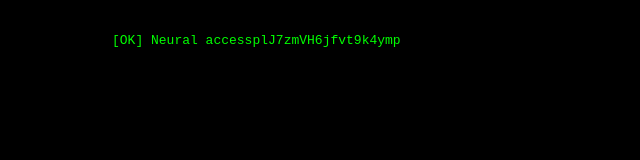
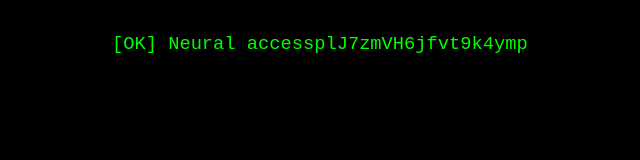
Before and after one commit to CSFILMS/terminal-access, a plain HTML site: page index.html in a window 1280 px wide. Shown: the whole page, without its empty margins (178-818 px from the left). Drawn offline with Linux system fonts and the light colour scheme.

Commit message:
Updated HTML styling

```diff
--- a/index.html
+++ b/index.html
@@ -9,6 +9,7 @@
       color: #00FF00;
       font-family: monospace;
       padding: 20px;
+      font-size: 1.2em; /* Base font size for all text */
     }
 
     #terminal {
@@ -16,14 +17,20 @@
       margin: auto;
     }
 
+    /* Password input styling */
     input {
       background: black;
       border: none;
       color: #00FF00;
       font-family: monospace;
-      font-size: 5.2em;
+      font-size: 4em; /* Change password box size here */
       outline: none;
       width: 100%;
+    }
+
+    /* Boot sequence and prompt text */
+    #boot, #prompt, #msg {
+      font-size: 1.2em; /* General terminal text size */
     }
 
     #video {
```
